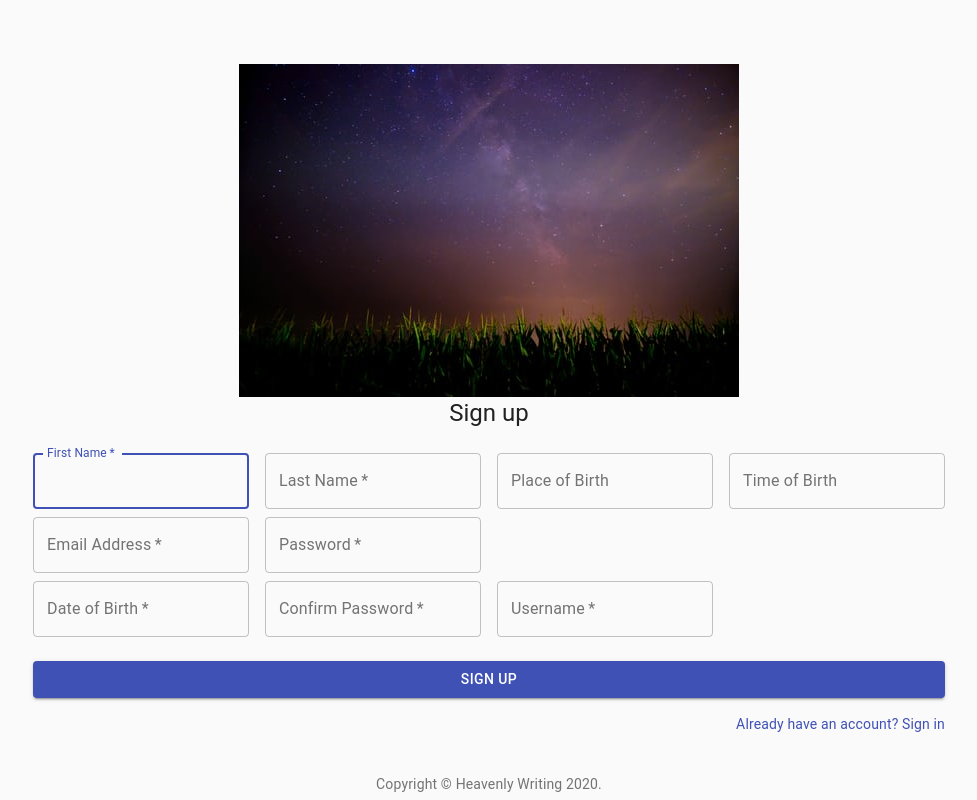
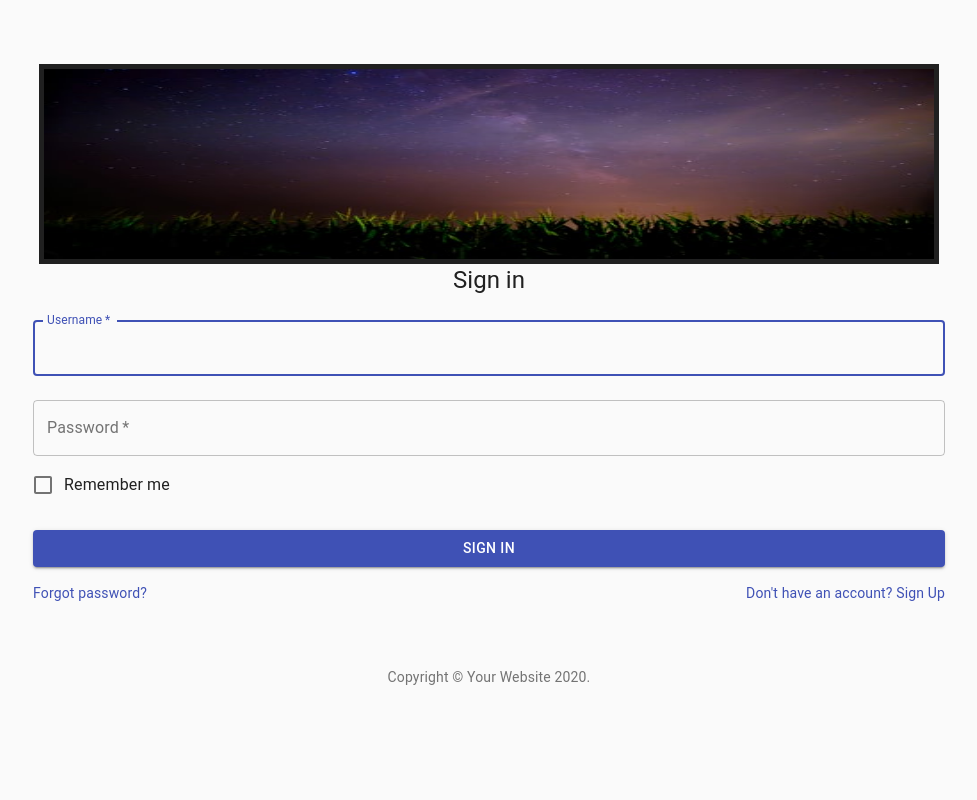
Before and after one commit to Nickolas-Phen/HeavenlyWriting, a React (Create React App) app in the folder client/: page / in a window 1280 px wide. Shown: the whole page, without its empty margins (151-1128 px from the left). Built offline with nearby package versions, Linux system fonts and the light colour scheme.

Commit message:
changed email box to username box

```diff
--- a/client/src/App.js
+++ b/client/src/App.js
@@ -4,7 +4,7 @@ import SignIn from "./components/SignIn";
 
 const App = (props) => {
   return (
-    <SignUp/>
+    <SignIn/>
   );
 };
 
--- a/client/src/components/SignIn.js
+++ b/client/src/components/SignIn.js
@@ -71,10 +71,10 @@ export default function SignIn() {
                         margin="normal"
                         required
                         fullWidth
-                        id="email"
-                        label="Email Address"
-                        name="email"
-                        autoComplete="email"
+                        id="username"
+                        label="Username"
+                        name="username"
+                        autoComplete="username"
                         autoFocus
                     />
                     <TextField
```
